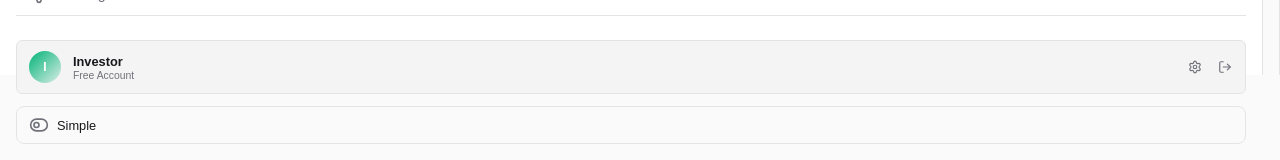
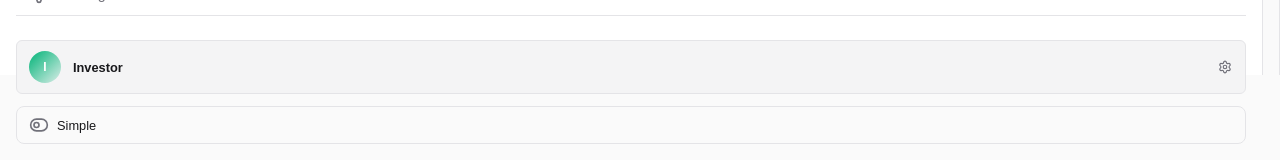
Before and after one commit to Vincrypt-Management/flowfolio, a React (Vite) app: page / in a window 1280 px wide. Shown: the part 725-885 px from the top of the page. Built offline with nearby package versions, Linux system fonts and the light colour scheme.

Commit message:
feat: remove tier badge and logout button from UserProfileCard

```diff
--- a/src/components/UserProfileCard.tsx
+++ b/src/components/UserProfileCard.tsx
@@ -1,5 +1,5 @@
 import { useAuth } from '../contexts/AuthContext';
-import { User, Settings, LogOut } from 'lucide-react';
+import { User, Settings } from 'lucide-react';
 import './UserProfileCard.css';
 
 interface UserProfileCardProps {
@@ -8,22 +8,15 @@ interface UserProfileCardProps {
 }
 
 export function UserProfileCard({ collapsed, onSettingsClick }: UserProfileCardProps) {
-  const { user, subscription, logout } = useAuth();
+  const { user } = useAuth();
 
-  const displayName = user?.name || user?.username || 'User';
+  const displayName = user?.name || 'Investor';
   const initials = displayName
     .split(' ')
     .map(n => n[0])
     .join('')
     .toUpperCase()
-    .slice(0, 2);
-
-  const tierLabel = subscription?.tier === 'free' ? 'Free' :
-    subscription?.tier === 'starter' ? 'Starter' :
-    subscription?.tier === 'pro' ? 'Pro' :
-    subscription?.tier === 'enterprise' ? 'Enterprise' : 'Free';
-
-  const isPro = subscription?.tier && subscription.tier !== 'free';
+    .slice(0, 2) || 'I';
 
   return (
     <div className={`user-profile-card ${collapsed ? 'collapsed' : ''}`}>
@@ -39,14 +32,10 @@ export function UserProfileCard({ collapsed, onSettingsClick }: UserProfileCardP
           ) : (
             <span className="user-avatar-initials">{initials || <User size={16} />}</span>
           )}
-          {isPro && (
-            <span className="pro-badge" title={`${tierLabel} Account`}>PRO</span>
-          )}
         </div>
         {!collapsed && (
           <div className="user-info">
             <span className="user-name">{displayName}</span>
-            <span className="user-account-type">{tierLabel} Account</span>
           </div>
         )}
       </button>
@@ -55,9 +44,6 @@ export function UserProfileCard({ collapsed, onSettingsClick }: UserProfileCardP
           <button className="user-action-btn" onClick={onSettingsClick} title="Settings" aria-label="Settings">
             <Settings size={14} />
           </button>
-          <button className="user-action-btn user-logout-btn" onClick={logout} title="Sign out" aria-label="Sign out">
-            <LogOut size={14} />
-          </button>
         </div>
       )}
     </div>
```
